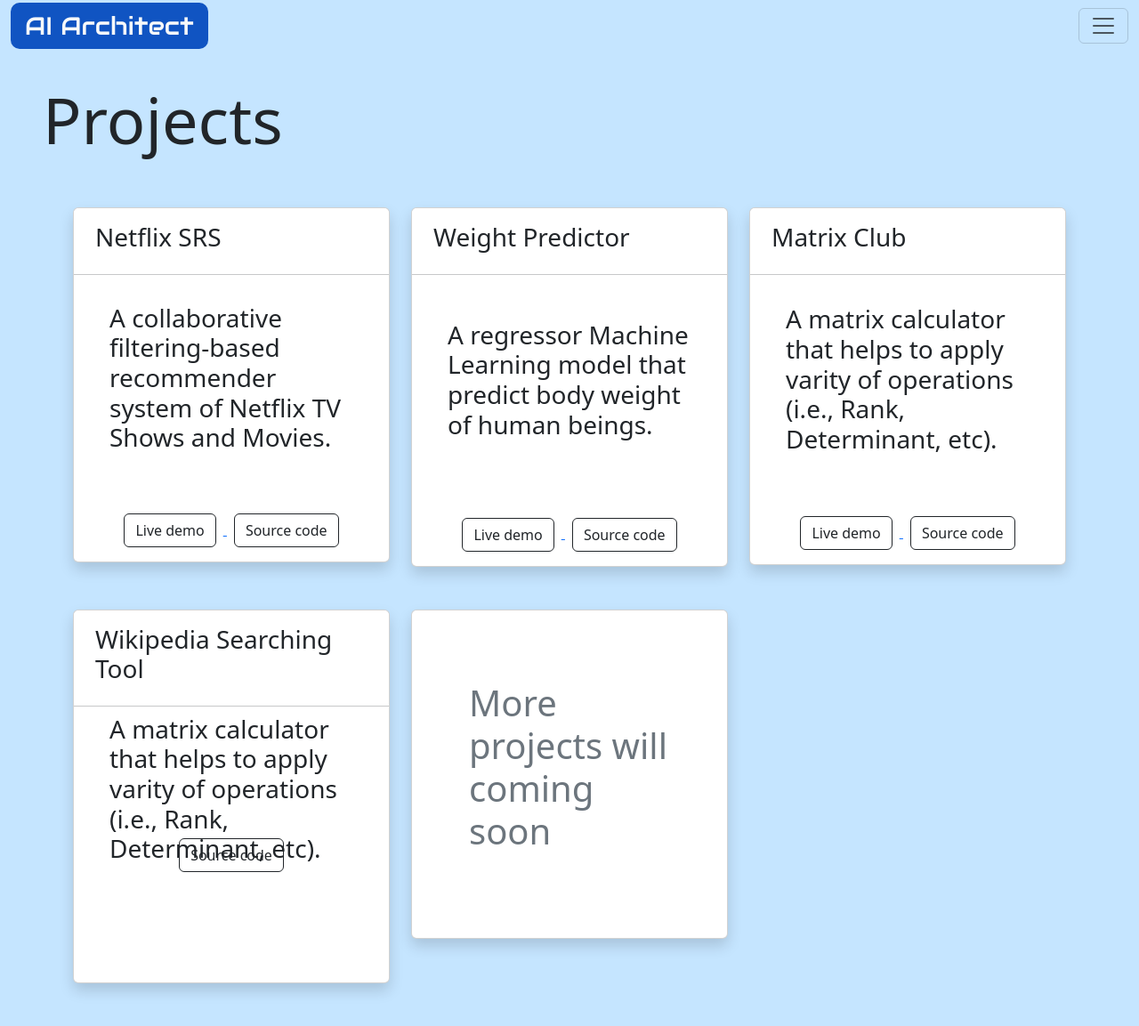
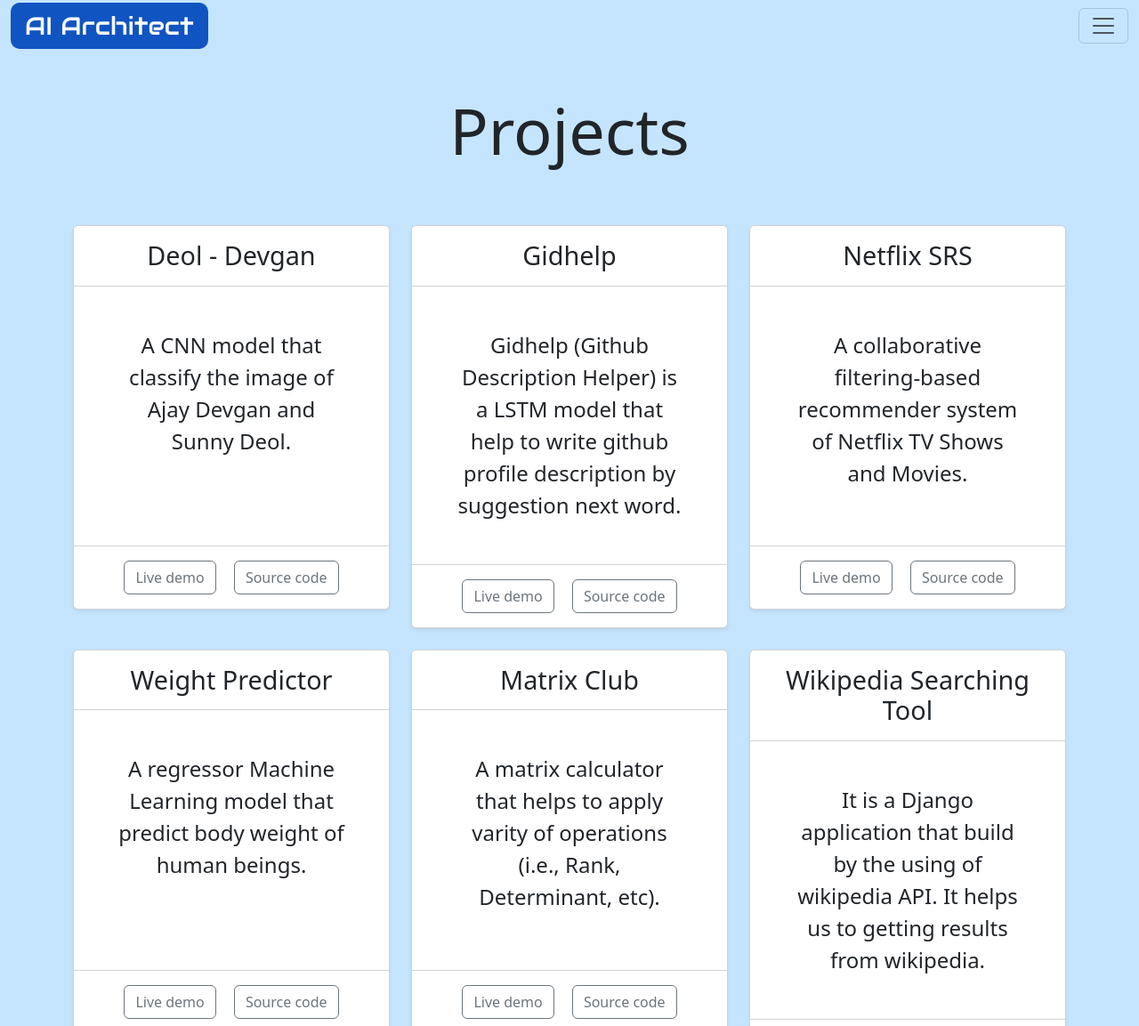
Before and after one commit to a4archit/portfolio, a plain HTML site: page index.html in a window 1280 px wide. Shown: the part 5-1158 px from the top of the page at 89% size. After the commit the page ends 800 px from the top, so only its background shows below. Drawn offline with nearby package versions, Linux system fonts and the light colour scheme; some packages are replaced by stand-ins of ours; a script that the page names is missing.

Commit message:
Updating UI

```diff
--- a/index.html
+++ b/index.html
@@ -1,38 +1,59 @@
 <!doctype html>
 <html lang="en">
+
 <head>
   <meta charset="utf-8">
   <meta name="viewport" content="width=device-width, initial-scale=1">
   <title>Archit's Portfolio</title>
   <link rel="stylesheet" href="https://fonts.googleapis.com/css?family=Audiowide">
-    <link href="https://cdn.jsdelivr.net/npm/bootstrap@5.3.3/dist/css/bootstrap.min.css" rel="stylesheet" integrity="sha384-QWTKZyjpPEjISv5WaRU9OFeRpok6YctnYmDr5pNlyT2bRjXh0JMhjY6hW+ALEwIH" crossorigin="anonymous">
+  <link href="https://cdn.jsdelivr.net/npm/bootstrap@5.3.3/dist/css/bootstrap.min.css" rel="stylesheet"
+    integrity="sha384-QWTKZyjpPEjISv5WaRU9OFeRpok6YctnYmDr5pNlyT2bRjXh0JMhjY6hW+ALEwIH" crossorigin="anonymous">
   <style>
     .bg-dark-bg {
       background-color: rgb(255, 255, 255);
     }
+
     .main-heading {
-        background-color: #1054c2 ;
+      background-color: #1054c2;
       border-radius: 10px;
-        color:#fff;
+      color: #fff;
       font-family: Audiowide;
     }
 
-      .light-bg-button {
-        background-color: rgb(7, 106, 183);
+    /* .light-bg-button {
+            background-color: rgb(183, 121, 7);
             text-decoration-color: #fff;
             font-weight: 500;
+        } */
+
+    /* .light-bg-button:hover {
+            background-color: rgb(255, 255, 255);
+        } */
+
+    .custom-card {
+      min-height: 27rem;
     }
-      .light-bg-button:hover {
-        background-color: rgb(255, 255, 255);
+
+    .custom-card>.card-header>.card-title {
+      font-size: 1.8em;
+    }
+
+    .custom-card>.card-body {
+      font-size: 1.5em;
+      font-weight: 600;
+      /* padding: 1.8em; */
     }
   </style>
 </head>
-  <body class=" pb-5" style="background-color: rgb(197, 229, 255);" >
+<!-- #f8d2c0; -->
+
+<bosy class="pb-5" style="background-color: rgb(197, 229, 255);">
 
   <nav class="navbar fixed-top " style="background-color: rgb(197, 229, 255);">
     <div class="container-fluid">
       <a class="navbar-brand fs-3 text-light main-heading px-3" href="">AI Architect</a>
-        <button class="navbar-toggler" type="button" data-bs-toggle="offcanvas" data-bs-target="#offcanvasNavbar" aria-controls="offcanvasNavbar" aria-label="Toggle navigation">
+      <button class="navbar-toggler" type="button" data-bs-toggle="offcanvas" data-bs-target="#offcanvasNavbar"
+        aria-controls="offcanvasNavbar" aria-label="Toggle navigation">
         <span class="navbar-toggler-icon"></span>
       </button>
       <div class="offcanvas offcanvas-end" tabindex="-1" id="offcanvasNavbar" aria-labelledby="offcanvasNavbarLabel">
@@ -52,173 +73,147 @@
               <a class="nav-link" onclick="say_portfolio_working_condition()" href="#">Resume</a>
             </li>
             <li class="nav-item dropdown">
-                  <a class="nav-link dropdown-toggle" href="#" role="button" data-bs-toggle="dropdown" aria-expanded="false">
+              <a class="nav-link dropdown-toggle" href="#" role="button" data-bs-toggle="dropdown"
+                aria-expanded="false">
                 Social Connectivities
               </a>
               <ul class="dropdown-menu">
                 <li><a class="dropdown-item" target="_blank" href="https://www.github.com/a4archit">Github</a></li>
                 <li><a class="dropdown-item" target="_blank" href="https://www.kaggle.com/architty108">Kaggle</a></li>
-                    <li><a class="dropdown-item" target="_blank" href="https://www.linkedin.com/in/archit-tyagi-191323296">Linked In</a></li>
+                <li><a class="dropdown-item" target="_blank"
+                    href="https://www.linkedin.com/in/archit-tyagi-191323296">Linked In</a></li>
                 <li>
                   <hr class="dropdown-divider">
                 </li>
-                    <li><a class="dropdown-item" target="_blank" href="mailto:help.atd@gmail.com">Email</a></li>
+                <li><a class="dropdown-item" target="_blank" href="mailto:help.atd@gmail.com">Email</a>
+                </li>
               </ul>
             </li>
           </ul>
         </div>
       </div>
     </div>
-      </nav>
 
-      <!--
-      <div id="carouselExampleCaptions" class="carousel slide mt-5" >
-        <div class="carousel-indicators">
-          <button type="button" data-bs-target="#carouselExampleCaptions" data-bs-slide-to="0" class="active" aria-current="true" aria-label="Slide 1"></button>
-          <button type="button" data-bs-target="#carouselExampleCaptions" data-bs-slide-to="1" aria-label="Slide 2"></button>
-          <button type="button" data-bs-target="#carouselExampleCaptions" data-bs-slide-to="2" aria-label="Slide 3"></button>
+    <!-- ---------- Projects --------- -->
+    <h1 class="display-2 mx-auto py-5">Projects</h1>
+
+    <div class="container mt-2 project-container">
+      <div class="row row-cols-1 row-cols-md-2 row-cols-lg-3 gy-4">
+
+        <div class="col">
+          <div class="card shadow-sm text-center custom-card">
+            <div class="card-header bg-white pt-3 px-4">
+              <h5 class="card-title fw-light">Deol - Devgan</h5>
             </div>
-        <div class="carousel-inner">
-          <div class="carousel-item active">
-            <img src="Material/simple-background-robot-digital-art-machine-wallpaper-preview.jpg" class="d-block w-100" style="max-height: 700px;" alt="...">
-            <div class="carousel-caption d-none d-md-block">
-              <h3 class="">Artificial Intelligence is the future</h3>
+            <div class="card-body p-5">
+              <p class="card-text fw-lighter">A CNN model that classify the image of Ajay Devgan and Sunny Deol.
+              </p>
 
             </div>
-          </div>
-          <div class="carousel-item">
-            <img src="Material/download.jpg" class="d-block w-100" style="max-height: 700px;" alt="...">
-            <div class="carousel-caption d-none d-md-block">
-              <h5>Second slide label</h5>
-              <p>Some representative placeholder content for the second slide.</p>
-            </div>
-          </div>
-          <div class="carousel-item">
-            <img src="python_background.jpg" class="d-block w-100" style="max-height: 700px;" alt="...">
-            <div class="carousel-caption d-none d-md-block">
-              <h5>Third slide label</h5>
-              <p>Some representative placeholder content for the third slide.</p>
-            </div>
-          </div>
-        </div>
-        <button class="carousel-control-prev" type="button" data-bs-target="#carouselExampleCaptions" data-bs-slide="prev">
-          <span class="carousel-control-prev-icon" aria-hidden="true"></span>
-          <span class="visually-hidden">Previous</span>
-        </button>
-        <button class="carousel-control-next" type="button" data-bs-target="#carouselExampleCaptions" data-bs-slide="next">
-          <span class="carousel-control-next-icon" aria-hidden="true"></span>
-          <span class="visually-hidden">Next</span>
-        </button>
-      </div>
-     -->
-      <!-- ---------- Projects --------- -->
-      <h1 class="display-2 mt-5 mx-5 py-5">Projects</h1>
-      <div class="container mt-2">
-        <div class="row row-cols-1 row-cols-md-2 row-cols-lg-3 gy-5">
-          <div class="col">
-            <div class="card shadow">
-              <div class="bg-dark-bg rounded-top my-0 mx-0 p-3 px-4">
-                <h5 class="card-title fs-3 mx-auto ">Netflix SRS</h5>
-              </div>
-              <hr class="my-0">
-              <img src="Material/Netlfixsrs-image.png" class="card-img-top img-fluid opacity-0" alt="...">
-              <div class="card-body card-img-overlay d-flex align-items-center">
-                <p class="card-text display-6 fs-3 mx-auto p-4"><b class="mx-auto">A collaborative filtering-based recommender system of Netflix TV Shows and Movies.</b></p>
-                <hr class="my-0">
-              </div>
-              <div class="mx-auto p-2 my-2 z-1" >
-                <a href="https://netflixsrs.streamlit.app" target="_blank" >
-                  <button type="button" class="btn btn-outline-dark mx-2">Live demo</button>
-                </a>
-                <a href="https://www.github.com/a4archit/netflix-srs" target="_blank" >
-                  <button type="button" class="btn btn-outline-dark mx-2">Source code</button>
-                </a>
+            <div class="card-footer bg-white py-3">
+              <a href="https://deoldevgan.streamlit.app" class="btn btn-outline-secondary mx-2 ">Live demo</a>
+              <a href="https://github.com/a4archit/deol-devgan-classifier" class="btn btn-outline-secondary mx-2 ">Source code</a>
             </div>
           </div>
         </div>
 
-          <div class="col" >
-            <div class="card shadow">
-              <div class="bg-dark-bg rounded-top my-0 mx-0 p-3 px-4">
-                <h5 class="card-title fs-3 mx-auto ">Weight Predictor</h5>
+
+
+        <div class="col">
+          <div class="card shadow-sm text-center custom-card">
+            <div class="card-header bg-white pt-3 px-4">
+              <h5 class="card-title fw-light">Gidhelp</h5>
             </div>
-              <hr class="my-0">
-              <img src="Material/weight-predictor-image.png" class="card-img-top img-fluid opacity-0" alt="...">
-              <div class="card-body card-img-overlay d-flex align-items-center">
-                <p class="card-text display-6 fs-3 mx-auto p-4"><b class="mx-auto">A regressor Machine Learning model that predict body weight of human beings.</b></p>
-                <hr class="my-0">
+            <div class="card-body p-5">
+              <p class="card-text fw-lighter">Gidhelp (Github Description Helper) is a LSTM model that help to
+                write github profile description by suggestion next word.
+              </p>
+
             </div>
-              <div class="mx-auto p-2 my-2 z-1" >
-                <a href="https://weight.streamlit.app" target="_blank" >
-                  <button type="button" class="btn btn-outline-dark mx-2" >
-                    Live demo
-                  </button>
-                </a>
-                <a href="https://www.github.com/a4archit/weight-predictor" target="_blank" >
-                  <button type="button" class="btn btn-outline-dark mx-2">
-                    Source code
-                  </button>
-                </a>
+            <div class="card-footer bg-white py-3">
+              <a href="#" class="btn btn-outline-secondary mx-2 ">Live demo</a>
+              <a href="#" class="btn btn-outline-secondary mx-2 ">Source code</a>
+            </div>
+          </div>
+        </div>
+
+
+
+        <div class="col">
+          <div class="card shadow-sm text-center custom-card">
+            <div class="card-header bg-white pt-3 px-4">
+              <h5 class="card-title fw-light">Netflix SRS</h5>
+            </div>
+            <div class="card-body p-5">
+              <p class="card-text fw-lighter">A collaborative filtering-based recommender system of Netflix TV Shows and
+                Movies.
+              </p>
+
+            </div>
+            <div class="card-footer bg-white py-3">
+              <a href="https://netflixsrs.streamlit.app" class="btn btn-outline-secondary mx-2 ">Live demo</a>
+              <a href="https://github.com/a4archit/netflix-srs" class="btn btn-outline-secondary mx-2 ">Source code</a>
+            </div>
+          </div>
+        </div>
+
+
+        <div class="col">
+          <div class="card shadow-sm text-center custom-card">
+            <div class="card-header bg-white pt-3 px-4">
+              <h5 class="card-title fw-light">Weight Predictor</h5>
+            </div>
+            <div class="card-body p-5">
+              <p class="card-text fw-lighter">A regressor Machine Learning model that predict body weight of human beings.
+              </p>
+
+            </div>
+            <div class="card-footer bg-white py-3">
+              <a href="https://weight.streamlit.app" class="btn btn-outline-secondary mx-2 ">Live demo</a>
+              <a href="https://github.com/a4archit/weight-predictor" class="btn btn-outline-secondary mx-2 ">Source code</a>
+            </div>
+          </div>
+        </div>
+
+
+        <div class="col">
+          <div class="card shadow-sm text-center custom-card">
+            <div class="card-header bg-white pt-3 px-4">
+              <h5 class="card-title fw-light">Matrix Club</h5>
+            </div>
+            <div class="card-body p-5">
+              <p class="card-text fw-lighter">A matrix calculator that helps to apply varity of operations (i.e., Rank, Determinant, etc).
+              </p>
+
+            </div>
+            <div class="card-footer bg-white py-3">
+              <a href="https://matrixclub.streamlit.app/" class="btn btn-outline-secondary mx-2 ">Live demo</a>
+              <a href="https://www.github.com/a4archit/matrix-club" class="btn btn-outline-secondary mx-2 ">Source code</a>
             </div>
           </div>
         </div>
 
         <div class="col">
-            <div class="card shadow">
-              <div class="bg-dark-bg rounded-top my-0 mx-0 p-3 px-4">
-                <h5 class="card-title fs-3 mx-auto ">Matrix Club </h5>
+          <div class="card shadow-sm text-center custom-card">
+            <div class="card-header bg-white pt-3 px-4">
+              <h5 class="card-title fw-light">Wikipedia Searching Tool</h5>
             </div>
-              <hr class="my-0">
-              <img src="Material/matrix-club-image.png" class="card-img-top img-fluid opacity-0" alt="...">
-              <div class="card-body card-img-overlay d-flex align-items-center">
-                <p class="card-text display-6 fs-3 mx-auto p-4"><b class="mx-auto">A matrix calculator that helps to apply varity of operations (i.e., Rank, Determinant, etc).</b></p>
-                <hr class="my-0">
+            <div class="card-body p-5">
+              <p class="card-text fw-lighter">It is a Django application that build by the using of wikipedia API. It helps us to getting results from wikipedia.
+              </p>
+
             </div>
-              <div class="mx-auto p-2 my-2 z-1" >
-                <a href="https://matrixclub.streamlit.app" target="_blank" >
-                  <button type="button" class="btn btn-outline-dark mx-2" >
-                    Live demo
-                  </button>
-                </a>
-                <a href="https://www.github.com/a4archit/matrix-club" target="_blank" >
-                  <button type="button" class="btn btn-outline-dark mx-2">
-                    Source code
-                  </button>
-                </a>
+            <div class="card-footer bg-white py-3">
+              <!-- <a href="#" class="btn btn-outline-secondary mx-2 ">Live demo</a> -->
+              <a href="https://github.com/a4archit/WikipediaSearchTool" class="btn btn-outline-secondary mx-2 ">Source code</a>
             </div>
           </div>
         </div>
 
         <div class="col">
-            <div class="card shadow" style="min-height: 370px;">
-              <div class="bg-dark-bg rounded-top my-0 mx-0 p-3 px-4">
-                <h5 class="card-title fs-3 mx-auto ">Wikipedia Searching Tool</h5>
-              </div>
-              <hr class="my-0">
-              <!-- <img src="Material/matrix-club-image.png" class="card-img-top img-fluid opacity-25" alt="..."> -->
-              <div class="card-body card-img-overlay d-flex align-items-center">
-                <p class="card-text display-6 fs-3 mx-auto p-4"><b class="mx-auto">A matrix calculator that helps to apply varity of operations (i.e., Rank, Determinant, etc).</b></p>
-                <hr class="my-0">
-              </div>
-              <div class="mx-auto sticky-bottom p-2 my-2 z-1" >
-                <!-- <button type="button" class="btn btn-secondary mx-2" >Live demo</button> -->
-                <a href="https://github.com/a4archit/WikipediaSearchTool" target="_blank">
-                  <button type="button" class="btn btn-outline-dark mx-2" style="margin-top: 240px;">
-                    Source code
-                  </button>
-                </a>
-              </div>
-            </div>
-          </div>
-
-          <div class="col">
-            <div class="card shadow" style="min-height: 370px;">
-              <!-- <img src="Material/Netlfixsrs-image.png" class="card-img-top img-fluid opacity-25" alt="..."> -->
-              <div class="card-body card-img-overlay d-flex align-items-center">
-                <p class="card-text text-secondary display-6 mx-auto p-5">More projects will coming soon</p>
-                <hr class="my-0">
-              </div>
-            </div>
+          <div class="card shadow-sm text-center custom-card">
+            <div class="bg-white pt-3 px-4 text-middle display-2">
+              <h5 class="display-5 fw-lighter mt-5 p-3">More amazing projects comming soon...</h5>
             </div>
 
           </div>
@@ -226,7 +221,15 @@
 
 
 
-    <script src="https://cdn.jsdelivr.net/npm/bootstrap@5.3.3/dist/js/bootstrap.bundle.min.js" integrity="sha384-YvpcrYf0tY3lHB60NNkmXc5s9fDVZLESaAA55NDzOxhy9GkcIdslK1eN7N6jIeHz" crossorigin="anonymous"></script>
+
+      </div>
+    </div>
+
+
+
+    <script src="https://cdn.jsdelivr.net/npm/bootstrap@5.3.3/dist/js/bootstrap.bundle.min.js"
+      integrity="sha384-YvpcrYf0tY3lHB60NNkmXc5s9fDVZLESaAA55NDzOxhy9GkcIdslK1eN7N6jIeHz"
+      crossorigin="anonymous"></script>
     <script src="https://cdn.jsdelivr.net/npm/sweetalert2@10"></script>
     <script>
       // let custom_button = document.querySelector(".comming-soon-alert");
@@ -242,4 +245,5 @@
 
     </script>
 </body>
+
 </html>
```
Lines whose indentation alone changed are shown as unchanged.
